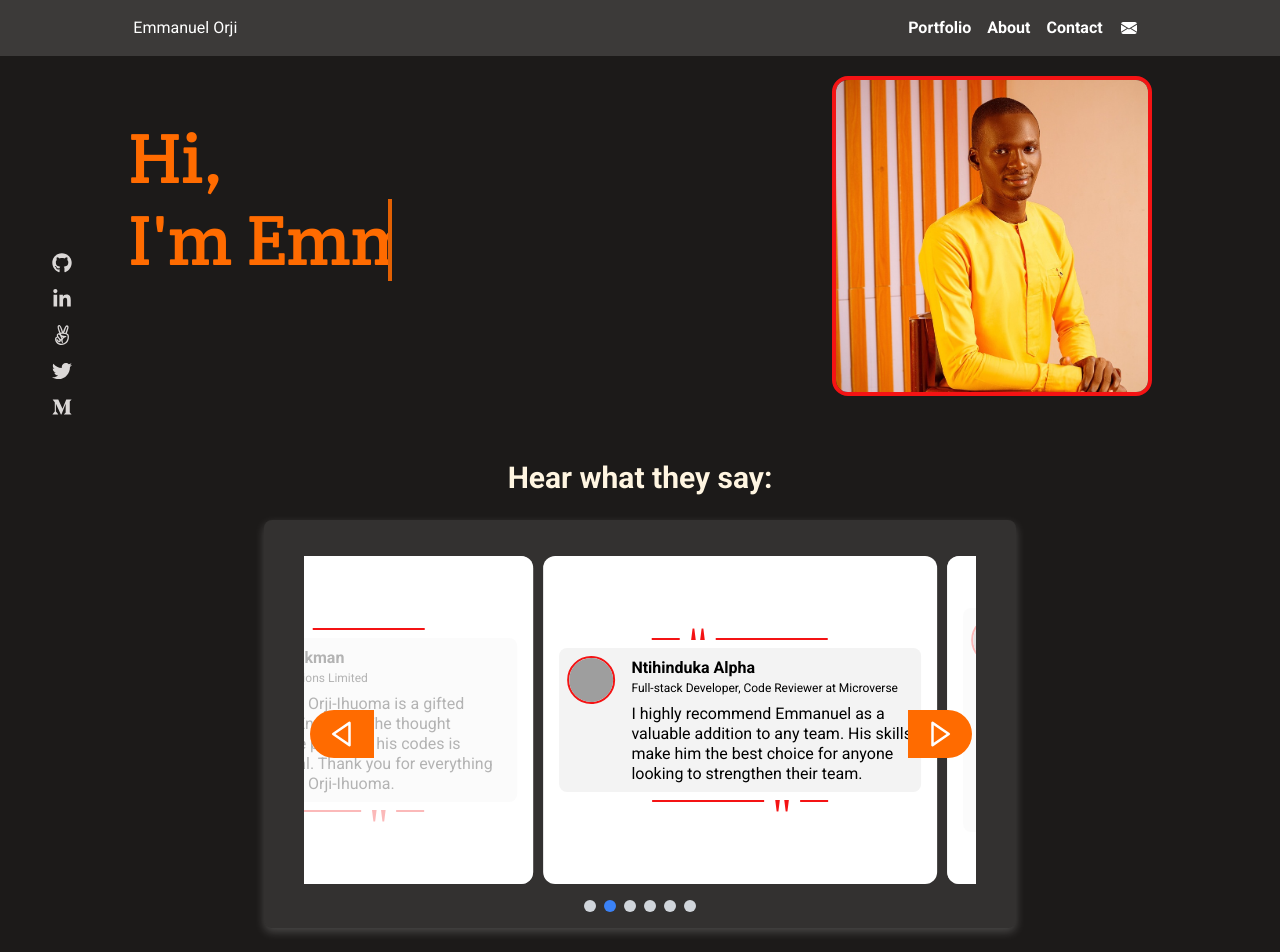
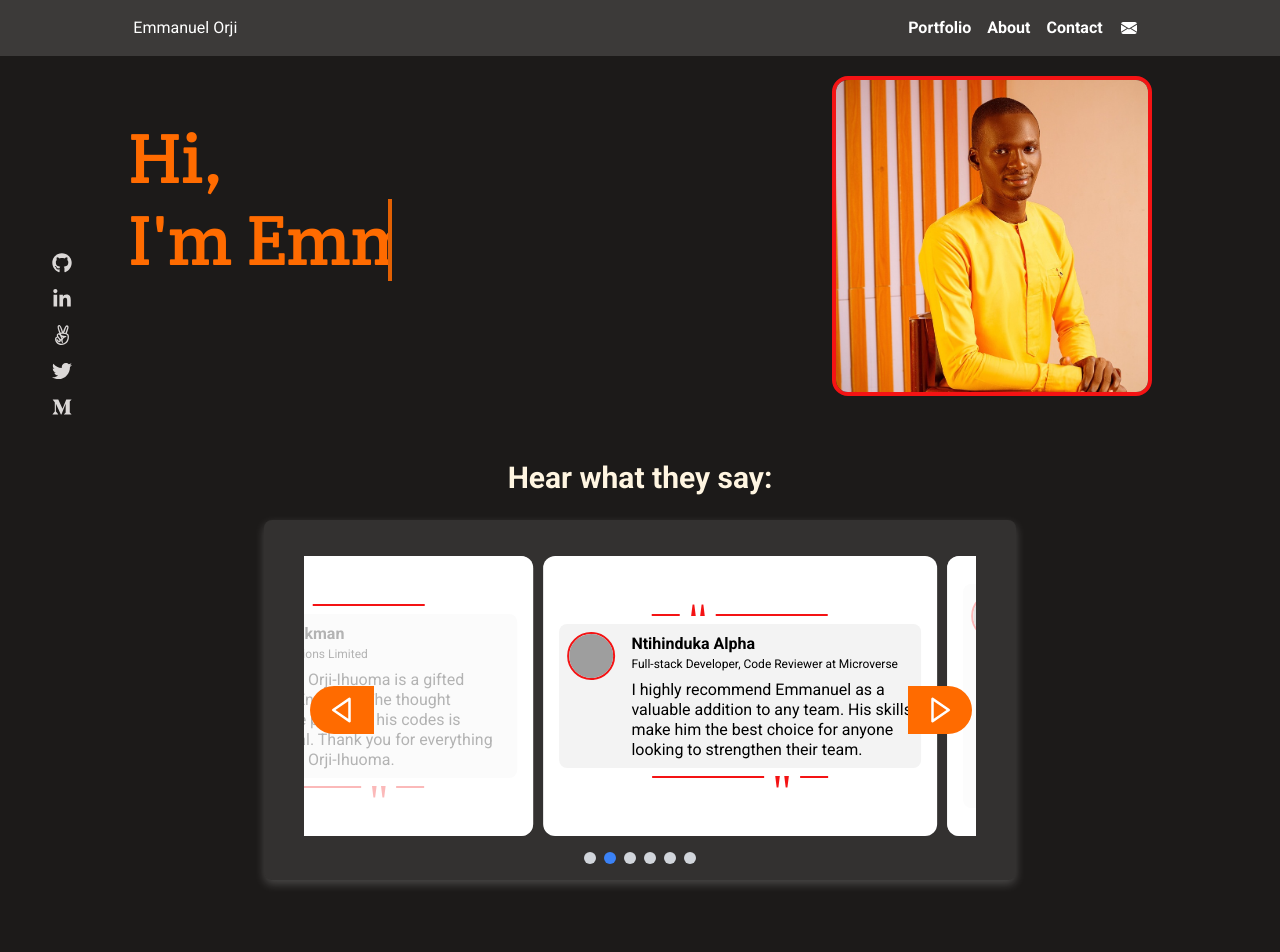
Before and after one commit to emmiiorji/portfolio, a React (Create React App) app: page / in a window 1280 px wide. Shown: the top 952 px of the page. Built offline with nearby package versions, Linux system fonts and the light colour scheme; grey boxes are pictures that could not be loaded; a web font is replaced by a local one.

Commit message:
Update TestimonialCard component

```diff
--- a/src/components/QuoteLine.jsx
+++ b/src/components/QuoteLine.jsx
@@ -2,7 +2,7 @@ import React from 'react';
 import PropTypes from 'prop-types';
 
 const QuoteLine = ({ className }) => (
-  <div className={`flex my-2 h-5 ${className}`}>
+  <div className={`flex my-2 h-3 ${className}`}>
     <div className="w-28 xssm:36 h-[2px] bg-customRed" />
     <p className="-mt-2 mx-2 text-customRed font-coustard text-5xl">&quot;</p>
     <div className="w-7 h-0.5 bg-customRed" />
--- a/src/components/TestimonialCard.jsx
+++ b/src/components/TestimonialCard.jsx
@@ -10,7 +10,7 @@ const TestimonialCard = ({
   return (
     <div className="relative h-full bg-white rounded-xl">
       <div className={`${isCurrentSlide || isMobile ? '' : 'absolute top-0 left-0 h-full w-full rounded-xl bg-whiteOverlay'}`} />
-      <div className="flex flex-col h-full items-center justify-center p-4">
+      <div className="flex flex-col h-full items-center justify-center px-4">
         <QuoteLine className="rotate-180" />
         <div
           className="flex flex-col items-center ssm:items-start ssm:flex-row gap-4 p-2 text-left rounded-lg"
```
